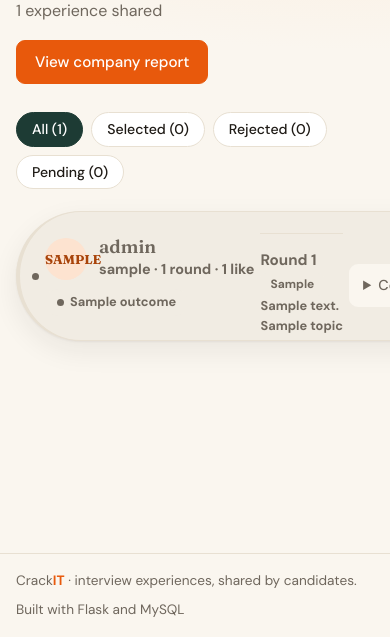
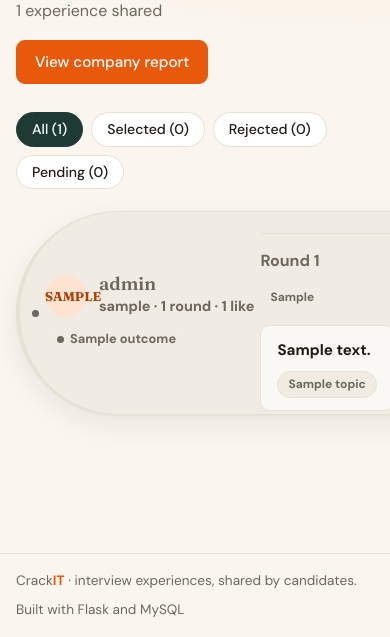
Before and after one commit to Avanijaiswal/CrackIT, a Flask app: template templates/experiences.html in a window 390 px wide; the page is wider, and only the part inside the window is pictured. Shown: the part 207-844 px from the top of that part. Run offline with Flask 3, Linux system fonts and the light colour scheme; the template is opened without the code that fills it: most values are stand-ins (such as "Sample title", 1, 10 or a date in 2020); parts of the project's set-up code (start-up, migrations or seed data) failed here and were passed over.

Commit message:
Enhance question formatting styles in CSS
Added styles for improved question formatting and mobile responsiveness.

```diff
--- a/static/style.css
+++ b/static/style.css
@@ -523,3 +523,82 @@ a.stat { display: block; text-decoration: none; color: inherit; transition: tran
 a.stat:hover { transform: translateY(-2px); }
 .row-actions { display: flex; gap: 6px; flex-wrap: wrap; }
 .cell-text { max-width: 420px; }
+
+
+/* ---------- Improved Question Formatting ---------- */
+
+.round-heading {
+    display: flex;
+    align-items: center;
+    gap: 12px;
+    margin-bottom: 16px;
+}
+
+.round-heading h4 {
+    font-size: 1rem;
+    font-weight: 700;
+}
+
+.question-list {
+    display: flex;
+    flex-direction: column;
+    gap: 10px;
+}
+
+.question-item {
+    display: flex;
+    justify-content: space-between;
+    align-items: flex-start;
+    gap: 16px;
+    padding: 12px 16px;
+    background: #faf8f4;
+    border: 1px solid var(--line);
+    border-radius: 9px;
+    transition: background 0.2s, border-color 0.2s;
+}
+
+.question-item:hover {
+    background: #fff;
+    border-color: #e9b18e;
+}
+
+.question-text {
+    flex: 1;
+    font-size: 0.95rem;
+    line-height: 1.6;
+    color: var(--ink);
+    overflow-wrap: anywhere;
+}
+
+.question-topic {
+    flex-shrink: 0;
+    font-size: 0.75rem;
+    padding: 3px 10px;
+    border-radius: 999px;
+    background: #f1ece3;
+    color: var(--muted);
+    border: 1px solid var(--line);
+}
+
+.no-questions {
+    color: var(--muted);
+    font-size: 0.9rem;
+    padding: 10px 0;
+}
+
+/* Mobile responsiveness */
+
+@media (max-width: 600px) {
+    .question-item {
+        flex-direction: column;
+        gap: 8px;
+    }
+
+    .question-topic {
+        align-self: flex-start;
+    }
+
+    .round-heading {
+        flex-wrap: wrap;
+    }
+}
```
